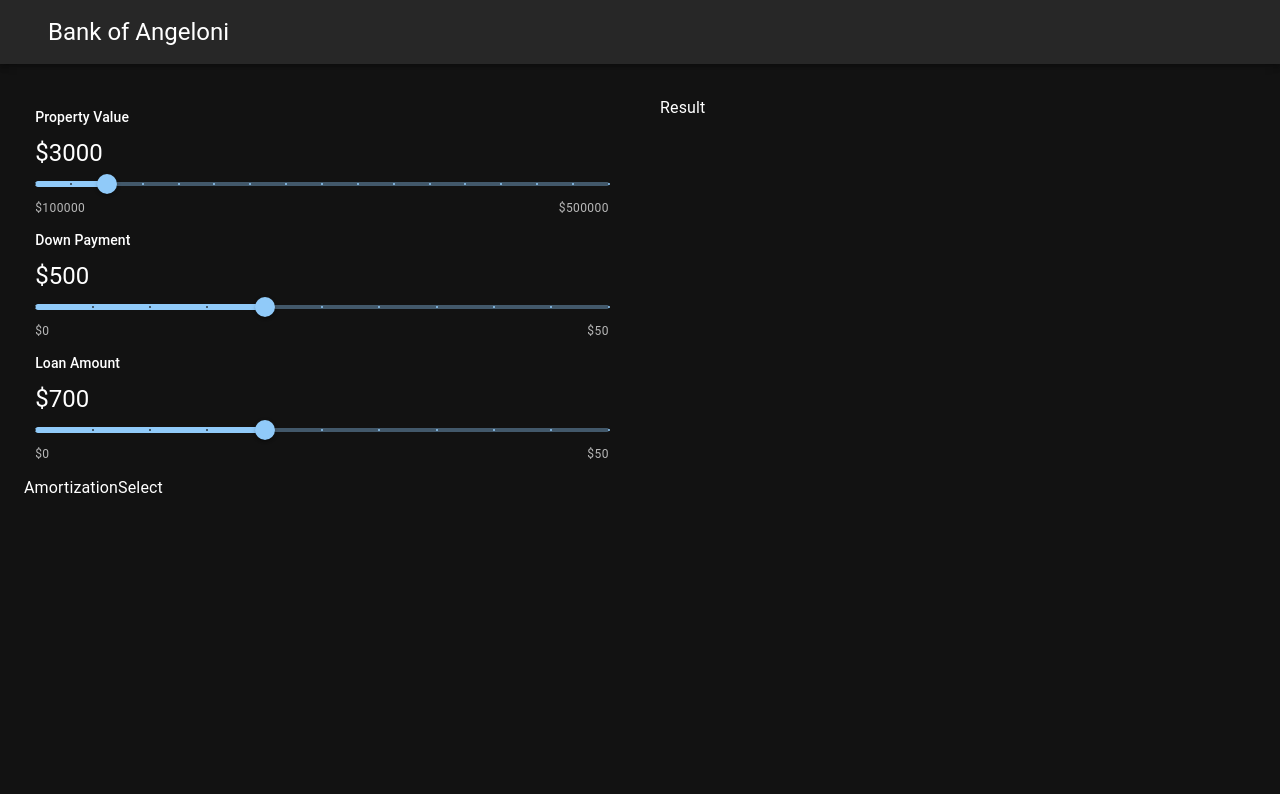
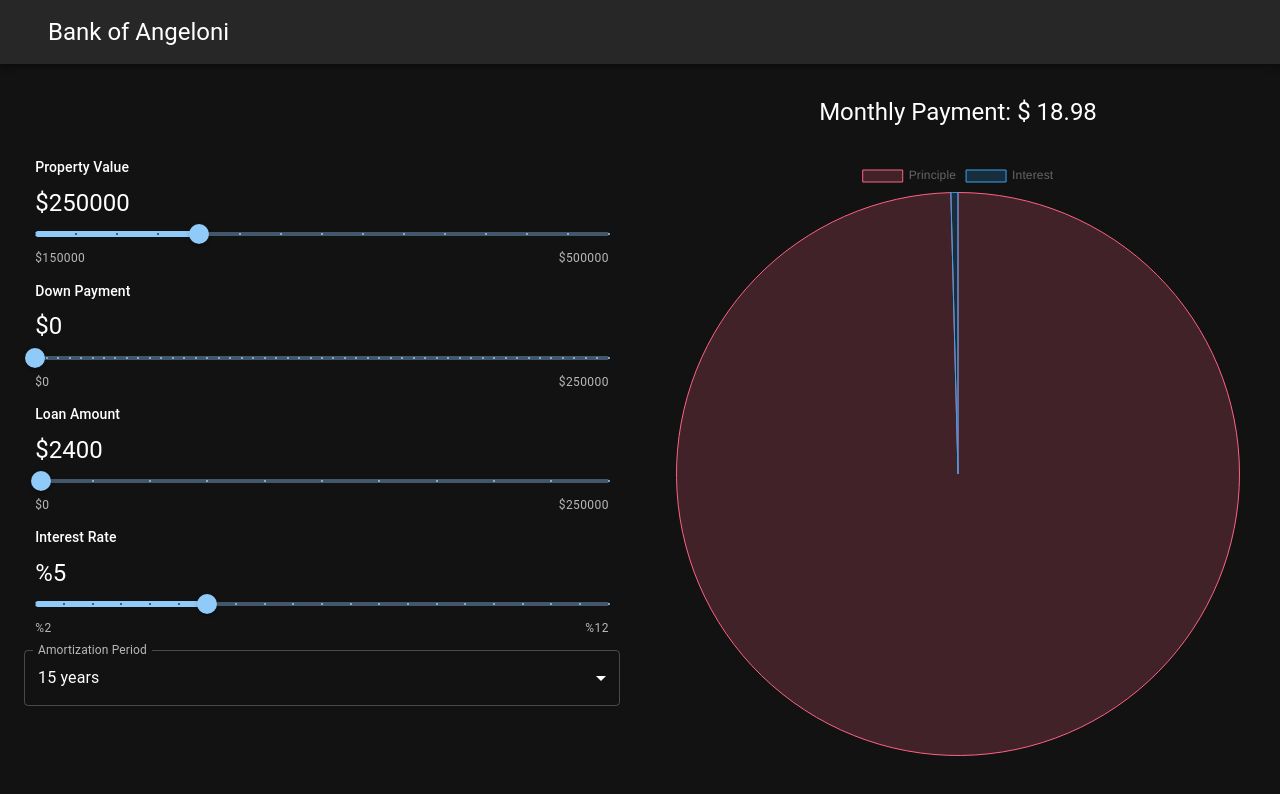
Before and after one commit to PaoloJr90/projects, a React (Create React App) app in the folder mortgage-calculator-react-app/: page / in a window 1280 px wide. Shown: the top 794 px of the page. Built offline with nearby package versions, Linux system fonts and the light colour scheme.

Commit message:
completed mortgage calculator. will continue working on other features

```diff
--- a/mortgage-calculator-react-app/src/App.js
+++ b/mortgage-calculator-react-app/src/App.js
@@ -7,23 +7,24 @@ import SliderSelect from "./Components/SliderSelect";
 
 function App() {
   const [data, setData] = useState({
-    homeValue: 3000,
-    downPayment: 3000,
-    loanAmount: 3000,
-    loanTerm: 3000,
+    homeValue: 250000,
+    downPayment: 0 * 0.2,
+    loanAmount: 3000 * 0.8,
+    loanTerm: 15,
+    interestRate: 5,
   });
 
   return (
     <div className="App">
       <Navbar />
       <Container maxWidth="xl" sx={{ marginTop: 4 }}>
-        <Grid container spacing={5}>
+        <Grid container spacing={5} alignItems="center">
           <Grid item xs={12} md={6}>
-            <SliderSelect />
-            <AmortizationSelect />
+            <SliderSelect data={data} setData={setData} />
+            <AmortizationSelect data={data} setData={setData} />
           </Grid>
           <Grid item xs={12} md={6}>
-            <Result />
+            <Result data={data} />
           </Grid>
         </Grid>
       </Container>
--- a/mortgage-calculator-react-app/src/Components/AmortizationSelect.js
+++ b/mortgage-calculator-react-app/src/Components/AmortizationSelect.js
@@ -1,7 +1,33 @@
-import React from "react";
+import * as React from "react";
+import InputLabel from "@mui/material/InputLabel";
+import MenuItem from "@mui/material/MenuItem";
+import FormControl from "@mui/material/FormControl";
+import Select from "@mui/material/Select";
 
-const AmortizationSelect = () => {
-  return <div>AmortizationSelect</div>;
+const AmortizationSelect = ({ data, setData }) => {
+  const handleChange = (event) => {
+    setData({ ...data, loanTerm: event.target.value });
+  };
+
+  return (
+    <FormControl fullWidth>
+      <InputLabel id="demo-simple-select-label">Amortization Period</InputLabel>
+      <Select
+        labelId="demo-simple-select-label"
+        id="demo-simple-select"
+        value={data.loanTerm}
+        label="Amortization Period"
+        onChange={handleChange}
+      >
+        <MenuItem value={5}>5 years</MenuItem>
+        <MenuItem value={10}>10 years</MenuItem>
+        <MenuItem value={15}>15 years</MenuItem>
+        <MenuItem value={20}>20 years</MenuItem>
+        <MenuItem value={25}>25 years</MenuItem>
+        <MenuItem value={30}>30 years</MenuItem>
+      </Select>
+    </FormControl>
+  );
 };
 
 export default AmortizationSelect;
--- a/mortgage-calculator-react-app/src/Components/Result.js
+++ b/mortgage-calculator-react-app/src/Components/Result.js
@@ -1,7 +1,46 @@
+import { Stack, Typography } from "@mui/material";
+import { Chart as ChartJS, ArcElement, Tooltip, Legend } from "chart.js";
+import { Pie } from "react-chartjs-2";
 import React from "react";
 
-const Result = () => {
-  return <div>Result</div>;
+ChartJS.register(ArcElement, Tooltip, Legend);
+
+const Result = ({ data }) => {
+  const { homeValue, loanAmount, loanTerm, interestRate } = data;
+
+  const totalLoanMonths = loanTerm * 12;
+  const interestPerMonth = interestRate / 100 / 12;
+  const monthlyPayment =
+    (loanAmount *
+      interestPerMonth *
+      (1 + interestPerMonth) ** totalLoanMonths) /
+    ((1 + interestPerMonth) ** totalLoanMonths - 1);
+
+  const totalInterestGenerated = monthlyPayment * totalLoanMonths - loanAmount;
+
+  const pieChartData = {
+    labels: ["Principle", "Interest"],
+    datasets: [
+      {
+        label: "Ratio of Principle and Interest",
+        data: [homeValue, totalInterestGenerated],
+        backgroundColor: ["rgba(255, 99, 132, 0.2)", "rgba(54, 162, 235, 0.2)"],
+        borderColor: ["rgba(255, 99, 132, 1)", "rgba(54, 162, 235, 1)"],
+        borderWidth: 1,
+      },
+    ],
+  };
+  return (
+    <Stack gap={2}>
+      <Typography textAlign="center" variant="h5">
+        Monthly Payment: $ {monthlyPayment.toFixed(2)}
+      </Typography>
+      <Stack direction="row" justifyContent="center"></Stack>
+      <div>
+        <Pie data={pieChartData} />
+      </div>
+    </Stack>
+  );
 };
 
 export default Result;
--- a/mortgage-calculator-react-app/src/Components/SliderSelect.js
+++ b/mortgage-calculator-react-app/src/Components/SliderSelect.js
@@ -1,38 +1,71 @@
 import React from "react";
 import SliderComponent from "./Common/SliderComponent";
 
-const SliderSelect = () => {
+const SliderSelect = ({ data, setData }) => {
   return (
     <>
       <SliderComponent
         label="Property Value"
-        min={100000}
+        min={150000}
         max={500000}
-        defaultValue={150000}
+        defaultValue={data.homeValue}
+        value={data.homeValue}
         step={25000}
-        onChange={(event) => console.log(event.target.value)}
+        onChange={(event, value) =>
+          setData({
+            ...data,
+            downPayment: value * 0.2,
+            loanAmount: value * 0.8,
+            homeValue: value,
+          })
+        }
         unit="$"
-        amount={3000}
+        amount={data.homeValue}
       />
       <SliderComponent
         label="Down Payment"
         min={0}
-        max={50}
-        defaultValue={20}
-        step={5}
-        onChange={(event) => console.log(event.target.value)}
+        max={data.homeValue}
+        defaultValue={data.downPayment}
+        value={data.downPayment}
+        step={5000}
+        onChange={(event, value) =>
+          setData({
+            ...data,
+            loanAmount: data.homeValue - value,
+            downPayment: value,
+          })
+        }
         unit="$"
-        amount={500}
+        amount={data.downPayment}
       />
       <SliderComponent
         label="Loan Amount"
         min={0}
-        max={50}
-        defaultValue={20}
-        step={5}
-        onChange={(event) => console.log(event.target.value)}
+        max={data.homeValue}
+        defaultValue={data.loanAmount}
+        value={data.loanAmount}
+        step={25000}
+        onChange={(event, value) =>
+          setData({
+            ...data,
+            downPayment: data.homeValue - value,
+            loanAmount: value,
+          })
+        }
         unit="$"
-        amount={700}
+        amount={data.loanAmount}
+      />
+      <SliderComponent
+        label="Interest Rate"
+        min={2}
+        max={12}
+        defaultValue={data.interestRate}
+        value={data.interestRate}
+        step={0.5}
+        onChange={(event, value) => setData({ ...data, interestRate: value })}
+        unit="%"
+        amount={data.interestRate}
       />
     </>
   );
--- a/mortgage-calculator-react-app/src/index.js
+++ b/mortgage-calculator-react-app/src/index.js
@@ -1,7 +1,7 @@
 import React from "react";
 import ReactDOM from "react-dom/client";
 import App from "./App.js";
-import { ThemeProvider, createTheme } from "@mui/material/styles";
+import { ThemeProvider } from "@mui/material/styles";
 import CssBaseline from "@mui/material/CssBaseline";
 import { theme } from "./theme";
 
```
Also changed, not shown: 1 other file (tests, documents, lock files or other folders).
